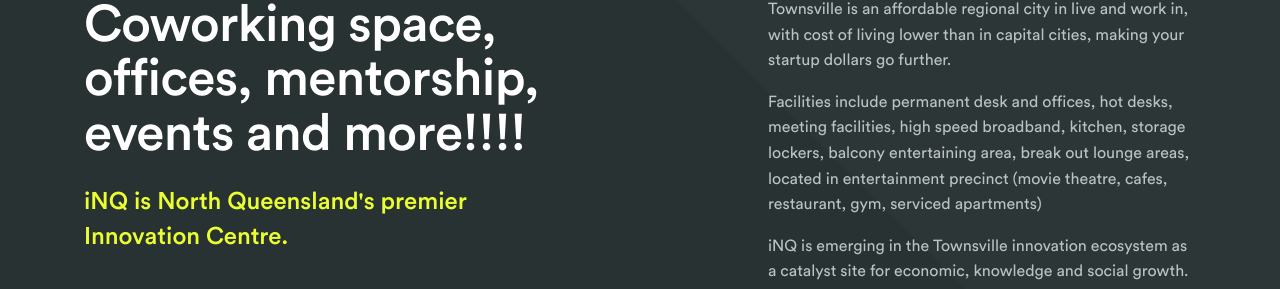
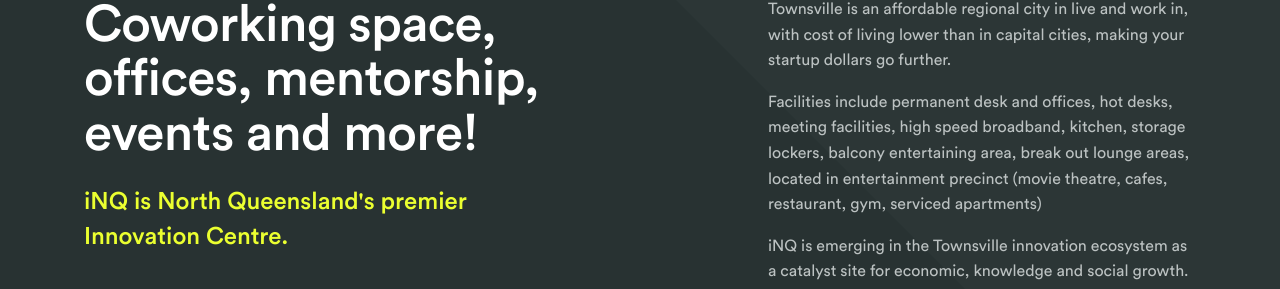
Before and after one commit to fierceventures/inq, a Jekyll site: the page built from index.html, in a window 1280 px wide. Shown: the part 164-453 px from the top of the page. Built offline with Jekyll 4.4.1, drawn with Linux system fonts in a browser that asks for light colours; some web fonts are replaced.

Commit message:
Remove extra !

```diff
--- a/index.html
+++ b/index.html
@@ -9,7 +9,7 @@
 	<div class="container">
 		<div class="col half">
 
-			<h2>Coworking space,<br>offices, mentorship,<br>events and more!!!!</h2>
+			<h2>Coworking space,<br>offices, mentorship,<br>events and more!</h2>
 			<h3>iNQ is North Queensland's premier<br> Innovation Centre. </h3>
 
 			<div class="indent">
```
